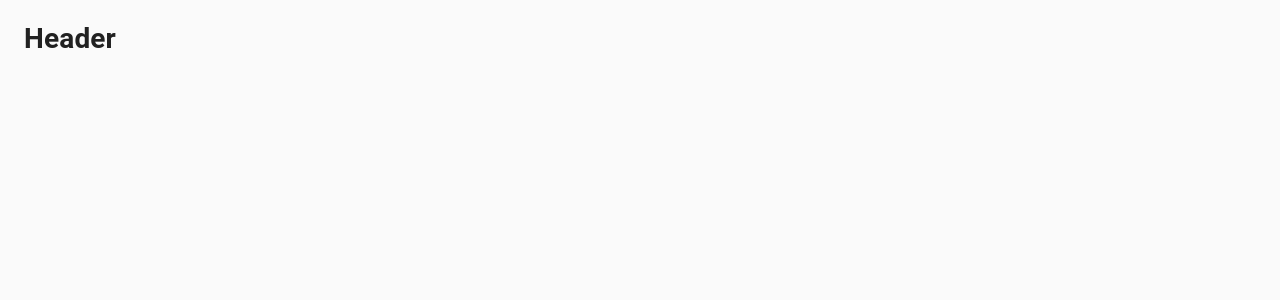
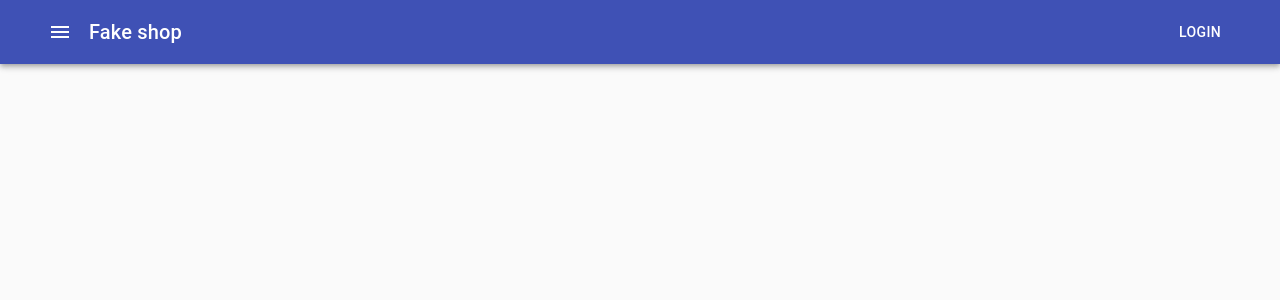
Before and after one commit to Kerekesh/shop-project, a React (Create React App) app: page / in a window 1280 px wide. Shown: the top 300 px of the page. Built offline with nearby package versions, Linux system fonts and the light colour scheme.

Commit message:
added AppBar in Header

```diff
--- a/src/container/Header/Header.js
+++ b/src/container/Header/Header.js
@@ -1,11 +1,45 @@
 import Container from '@material-ui/core/Container'
+import AppBar from '@material-ui/core/AppBar'
+import Toolbar from '@material-ui/core/Toolbar'
+import Typography from '@material-ui/core/Typography'
+import Button from '@material-ui/core/Button'
+import IconButton from '@material-ui/core/IconButton'
+import MenuIcon from '@material-ui/icons/Menu'
 import React from 'react'
+import { makeStyles } from '@material-ui/core'
+
+const useStyles = makeStyles(() => ({
+    menuButton: {
+        marginRight: 5,
+    },
+    title: {
+        flexGrow: 1,
+    },
+}))
 
 const Header = () => {
+
+    const classes = useStyles()
+
     return (
-        <Container maxWidth="lg">
-            <h1>Header</h1>
-        </Container>
+        <AppBar position="static">
+            <Container>
+                <Toolbar>
+                    <IconButton
+                        edge="start"
+                        className={classes.menuButton}
+                        color="inherit"
+                        aria-label="menu"
+                    >
+                        <MenuIcon />
+                    </IconButton>
+                    <Typography variant="h6" className={classes.title}>
+                        Fake shop
+                    </Typography>
+                    <Button color="inherit">Login</Button>
+                </Toolbar>
+            </Container>
+        </AppBar>
     )
 }
 
```
